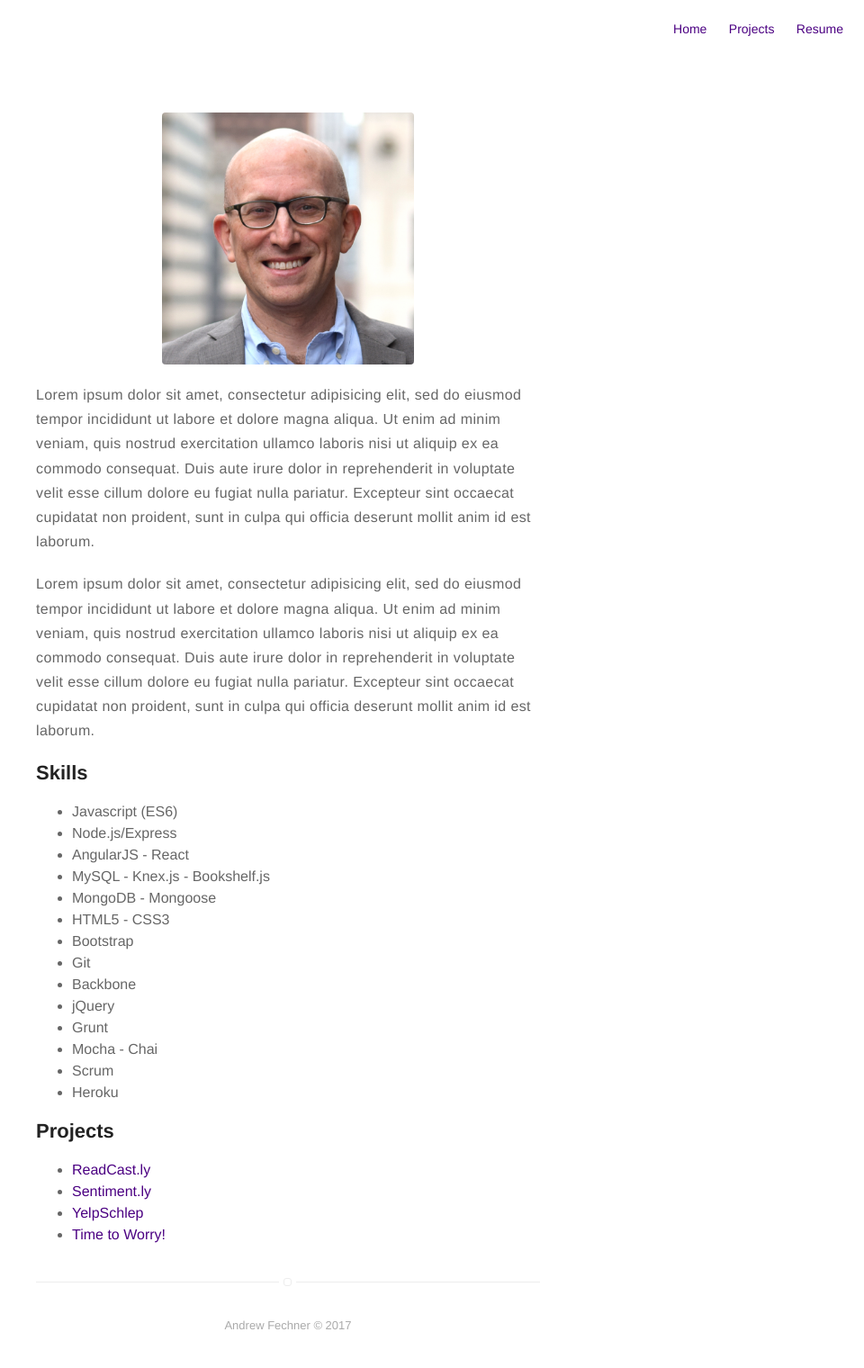
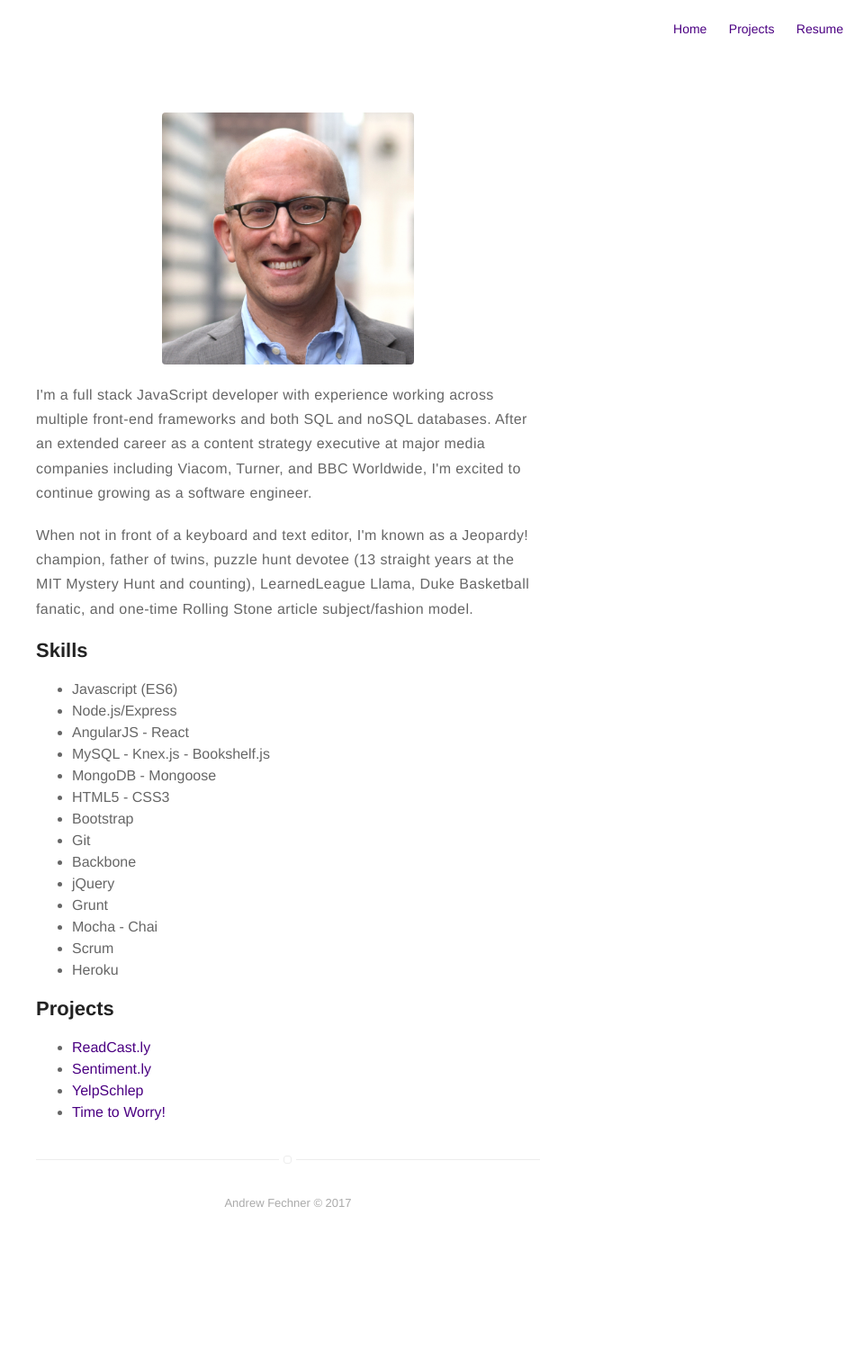
Before and after one commit to arfnj/arfnj.github.io, a Jekyll site: the page built from about.md, in a window 1280 px wide. Shown: the whole page at 90% size, without its empty margins (320-1280 px from the left). Built offline with Jekyll 4.4.1, drawn with Linux system fonts in a browser that asks for light colours; after the commit the page ends 1384 px from its top, so only the background shows below that.

Commit message:
Added about text

```diff
--- a/about.md
+++ b/about.md
@@ -4,19 +4,9 @@ layout: page
 ---
 ![Profile Image]({{ site.url }}/{{ site.picture }})
 
-<p>Lorem ipsum dolor sit amet, consectetur adipisicing elit, sed do eiusmod
-tempor incididunt ut labore et dolore magna aliqua. Ut enim ad minim veniam,
-quis nostrud exercitation ullamco laboris nisi ut aliquip ex ea commodo
-consequat. Duis aute irure dolor in reprehenderit in voluptate velit esse
-cillum dolore eu fugiat nulla pariatur. Excepteur sint occaecat cupidatat non
-proident, sunt in culpa qui officia deserunt mollit anim id est laborum.</p>
+<p>I'm a full stack JavaScript developer with experience working across multiple front-end frameworks and both SQL and noSQL databases. After an extended career as a content strategy executive at major media companies including Viacom, Turner, and BBC Worldwide, I'm excited to continue growing as a software engineer.</p>
 
-<p>Lorem ipsum dolor sit amet, consectetur adipisicing elit, sed do eiusmod
-tempor incididunt ut labore et dolore magna aliqua. Ut enim ad minim veniam,
-quis nostrud exercitation ullamco laboris nisi ut aliquip ex ea commodo
-consequat. Duis aute irure dolor in reprehenderit in voluptate velit esse
-cillum dolore eu fugiat nulla pariatur. Excepteur sint occaecat cupidatat non
-proident, sunt in culpa qui officia deserunt mollit anim id est laborum.</p>
+<p>When not in front of a keyboard and text editor, I'm known as a Jeopardy! champion, father of twins, puzzle hunt devotee (13 straight years at the MIT Mystery Hunt and counting), LearnedLeague Llama, Duke Basketball fanatic, and one-time Rolling Stone article subject/fashion model.</p>
 
 <h2>Skills</h2>
 
--- a/projects.html
+++ b/projects.html
@@ -25,7 +25,7 @@ title: Projects
     {% endfor %} -->
     <div class="animated-projects">
         <section id="readcastly">
-            <a href="http://www.readcast.ly" target="_blank"><img class="project-img" src='../../assets/images/ReadCastly.png'><h2 class="project-title">ReadCast.ly</h2><p class="project-blurb">Give Your Eyes a Break, Your Ears a Treat,</p><p class="project-blurb">and Solve Your Reading Backlog</p></a>
+            <a href="http://www.readcast.ly" target="_blank"><img class="project-img" src='../../assets/images/ReadCastly.png'><h2 class="project-title">ReadCast.ly</h2><p class="project-blurb">Give Your Eyes a Break, Your Ears a Treat, and Solve Your Reading Backlog</p></a>
         </section>
         <section id="sentimently">
             <a href="http://bit.do/vtak" target="_blank"><img style="border:2px solid #c1c1c1" class="project-img" src='../../assets/images/Sentiment.png'><h2 class="project-title">Sentiment.ly</h2><p class="project-blurb">Twitter Users' Tone Analyzed by IBM Watson</p></a>
```
